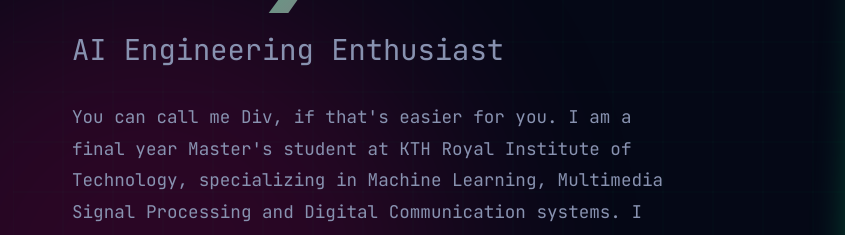
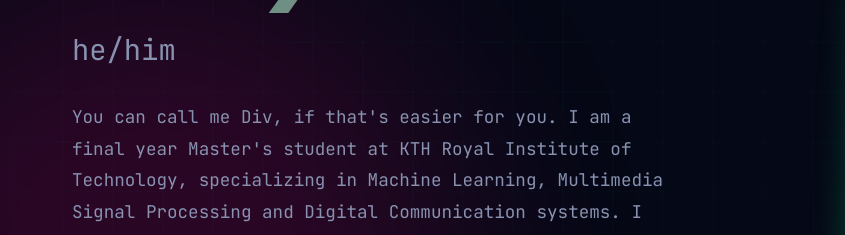
Before and after one commit to divyayanrishi/divyayanrishi.github.io, a plain HTML site: page index.html in a window 1280 px wide. Shown: the part 371-606 px from the top of the page, 0-845 px from the left. Drawn offline with Linux system fonts and the light colour scheme.

Commit message:
Update title and tagline in index.html

```diff
--- a/index.html
+++ b/index.html
@@ -4,7 +4,7 @@
     <meta charset="UTF-8">
     <meta name="viewport" content="width=device-width, initial-scale=1.0">
     <meta name="google-site-verification" content="X6zwXmGkZ8n_WcsUm01eU0BICj0pc3p5hor8FG6phR8" />
-    <title>Divyayan Dey - AI Engineering Enthusiast | Machine Learning Portfolio</title>
+    <title>Divyayan Dey - Machine Learning Portfolio</title>
     <meta name="description" content="Divyayan Dey is an AI Engineering Enthusiast specializing in machine learning, neural networks, and intelligent systems. Master's student at KTH Royal Institute of Technology.">
     <meta name="keywords" content="Divyayan Dey, AI Engineer, Machine Learning, Neural Networks, Data Science, Artificial Intelligence, KTH, Computer Vision">
     <meta name="author" content="Divyayan Dey">
@@ -634,7 +634,7 @@
             <div class="hero-content">
                 <div class="greeting">Hello !</div>
                 <h1>Divyayan Dey<span class="cursor"></span></h1>
-                <div class="tagline">AI Engineering Enthusiast</div>
+                <div class="tagline">he/him</div>
                 <p class="bio">
                     You can call me Div, if that's easier for you. I am a final year Master's student at KTH Royal Institute of Technology, specializing in Machine Learning, Multimedia Signal Processing and Digital Communication systems. I am also working at Scania as a thesis student, with a project on Computer Vision for industrial assembly automation.
                 </p>
```
